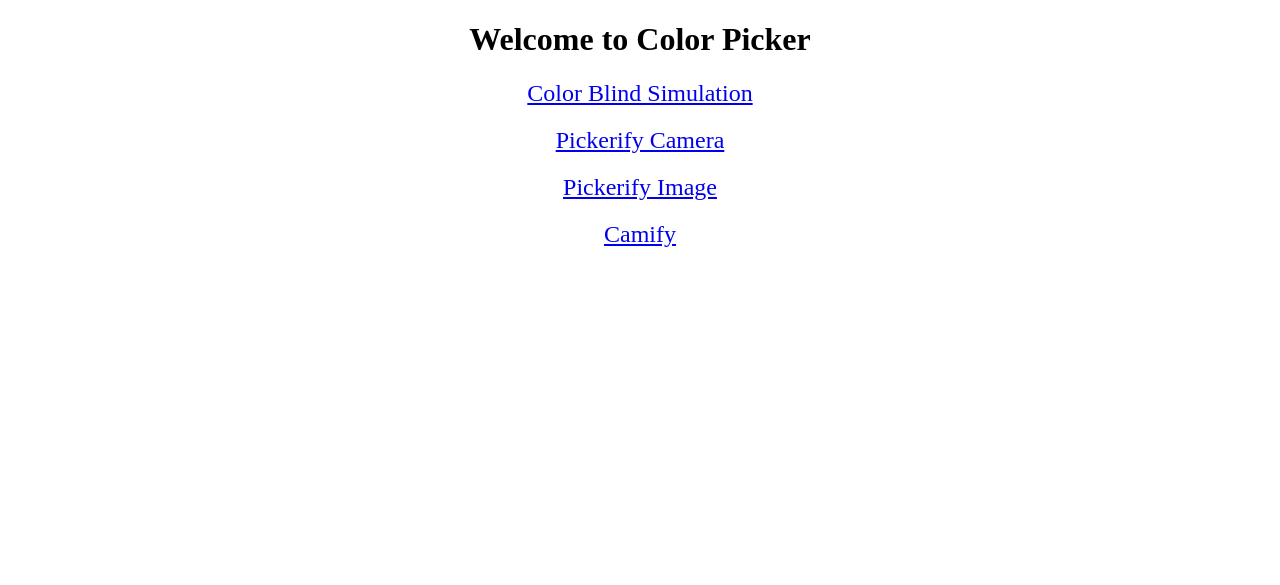
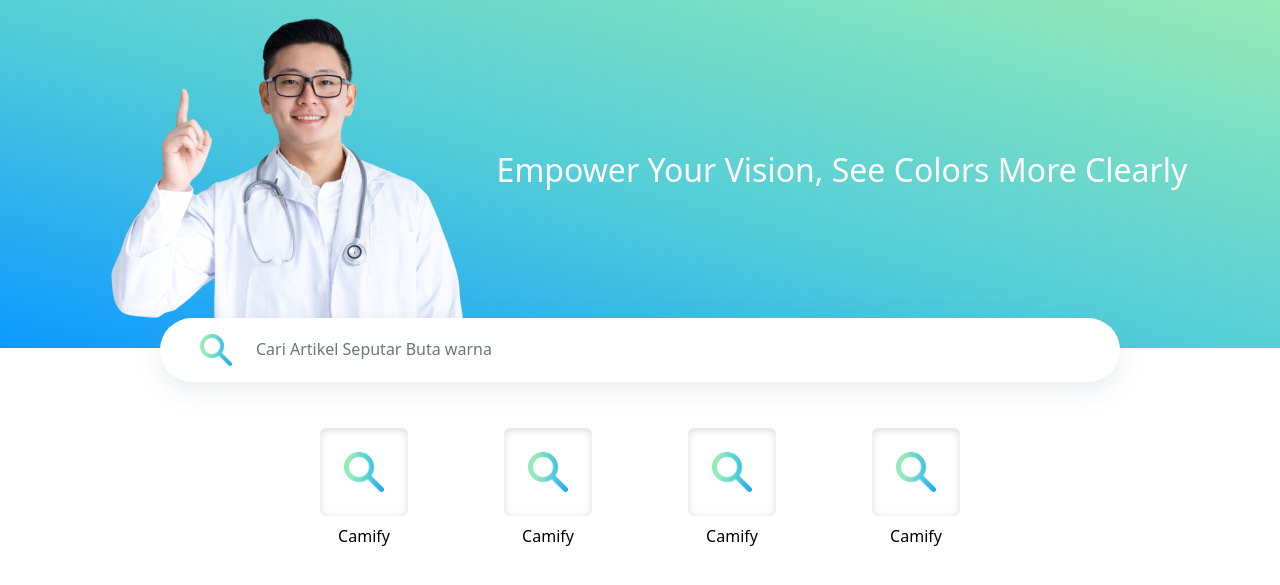
Before and after one commit to fauzihub13/clinify, a Flask app: page / in a window 1280 px wide. Shown: the top 585 px of the page. Run offline with Flask 3, Linux system fonts and the light colour scheme.

Commit message:
feat: progress ui homepage

```diff
--- a/app.py
+++ b/app.py
@@ -23,7 +23,7 @@ current_rgb_name = "Unknown"
 # ====================== START HOME ======================
 @app.route('/')
 def home():
-    return render_template('home.html')
+    return render_template('index.html')
 # ====================== START HOME ======================
 
 # ====================== START PICKERIFY CAMERA ======================
--- a/static/css/style.css
+++ b/static/css/style.css
@@ -273,6 +273,39 @@ main {
     z-index: 999999;
 }
 
+.search-bar {
+    background: white;
+    border-radius: 60px;
+    box-shadow: rgba(149, 157, 165, 0.2) 0px 8px 24px;
+    position: relative;
+    top: -30px; /* Adjust this value to control the overlap */
+    z-index: 10; /* Ensures it stays above other elements */
+}
+
+.icon-search {
+    width: 80px;
+    height: auto;
+
+}
+
+.menu{
+    text-decoration: none;
+    color: black;
+}
+
+.menu:hover{
+    cursor: pointer;
+}
+
+.menu-icon {
+    box-shadow: inset 0px 2px 8px rgba(0, 0, 0, 0.15);
+}
+
+.menu-icon img{
+    width: 40px;
+    height: auto;
+}
+
 
 
 @media (max-width: 768px) {
--- /dev/null
+++ b/templates/index.html
@@ -0,0 +1,59 @@
+<!DOCTYPE html>
+<html lang="en">
+<head>
+    <meta charset="UTF-8">
+    <meta name="viewport" content="width=device-width, initial-scale=1.0">
+    <title>Clinify</title>
+    <link rel="stylesheet" href="{{ url_for('static', filename='css/style.css') }}">
+    <link href="https://cdn.jsdelivr.net/npm/bootstrap@5.3.3/dist/css/bootstrap.min.css" rel="stylesheet" integrity="sha384-QWTKZyjpPEjISv5WaRU9OFeRpok6YctnYmDr5pNlyT2bRjXh0JMhjY6hW+ALEwIH" crossorigin="anonymous">
+</head>
+<body>
+    <div class="blue-gradient d-flex justify-content-center align-items-center">
+        <img class="" src="{{ url_for('static', filename='assets/person.png') }}" alt="">
+        <h2 class="text-white">Empower Your Vision, See Colors More Clearly</h>
+    </div>
+
+    <div class="search-bar w-75 mx-auto d-flex align-items-center p-3">
+        <img class="px-4 icon-search" src="{{ url_for('static', filename='assets/icon-magnifying-glass.png') }}" alt="">
+        <h6 class="text-secondary mb-0">Cari Artikel Seputar Buta warna</h6>
+    </div>
+
+    <div class="menu-section d-flex justify-content-center py-3">
+        <a href="#" class="menu">
+            <div class=" mx-5">
+                <div class="menu-icon rounded p-4 border-secondary-subtle">
+                    <img class="" src="{{ url_for('static', filename='assets/icon-magnifying-glass.png') }}" alt="">
+                </div>
+                <p class="text-center mt-2">Camify</p>
+            </div>
+        </a>
+        <a href="#" class="menu">
+            <div class=" mx-5">
+                <div class="menu-icon rounded p-4 border-secondary-subtle">
+                    <img class="" src="{{ url_for('static', filename='assets/icon-magnifying-glass.png') }}" alt="">
+                </div>
+                <p class="text-center mt-2">Camify</p>
+            </div>
+        </a>
+        <a href="#" class="menu">
+            <div class=" mx-5">
+                <div class="menu-icon rounded p-4 border-secondary-subtle">
+                    <img class="" src="{{ url_for('static', filename='assets/icon-magnifying-glass.png') }}" alt="">
+                </div>
+                <p class="text-center mt-2">Camify</p>
+            </div>
+        </a>
+        <a href="#" class="menu">
+            <div class=" mx-5">
+                <div class="menu-icon rounded p-4 border-secondary-subtle">
+                    <img class="" src="{{ url_for('static', filename='assets/icon-magnifying-glass.png') }}" alt="">
+                </div>
+                <p class="text-center mt-2">Camify</p>
+            </div>
+        </a>
+
+    </div>
+
+    <script src="https://cdn.jsdelivr.net/npm/bootstrap@5.3.3/dist/js/bootstrap.bundle.min.js" integrity="sha384-YvpcrYf0tY3lHB60NNkmXc5s9fDVZLESaAA55NDzOxhy9GkcIdslK1eN7N6jIeHz" crossorigin="anonymous"></script>
+</body>
+</html>
```
Also changed, not shown: static/assets/icon-magnifying-glass.png (added).
